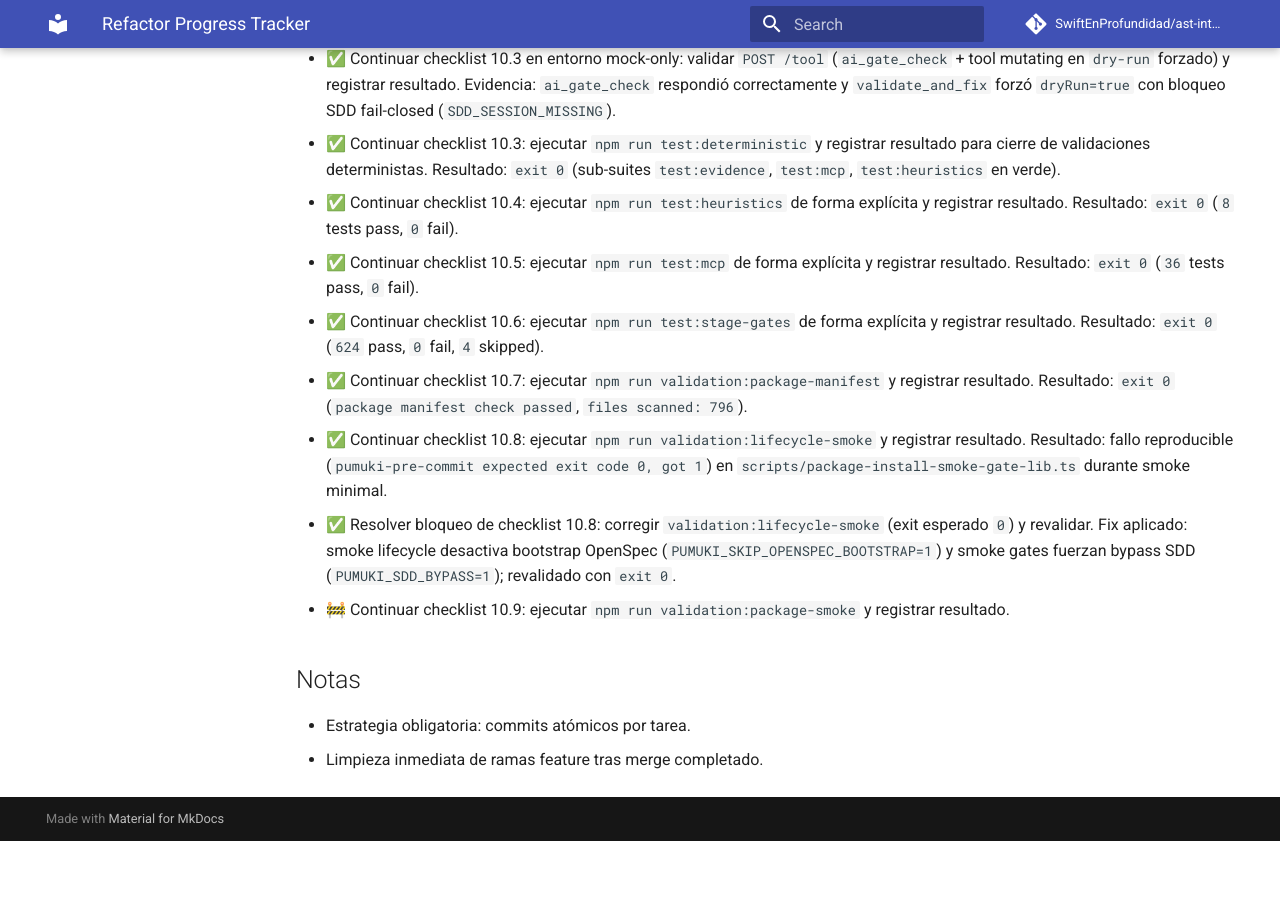
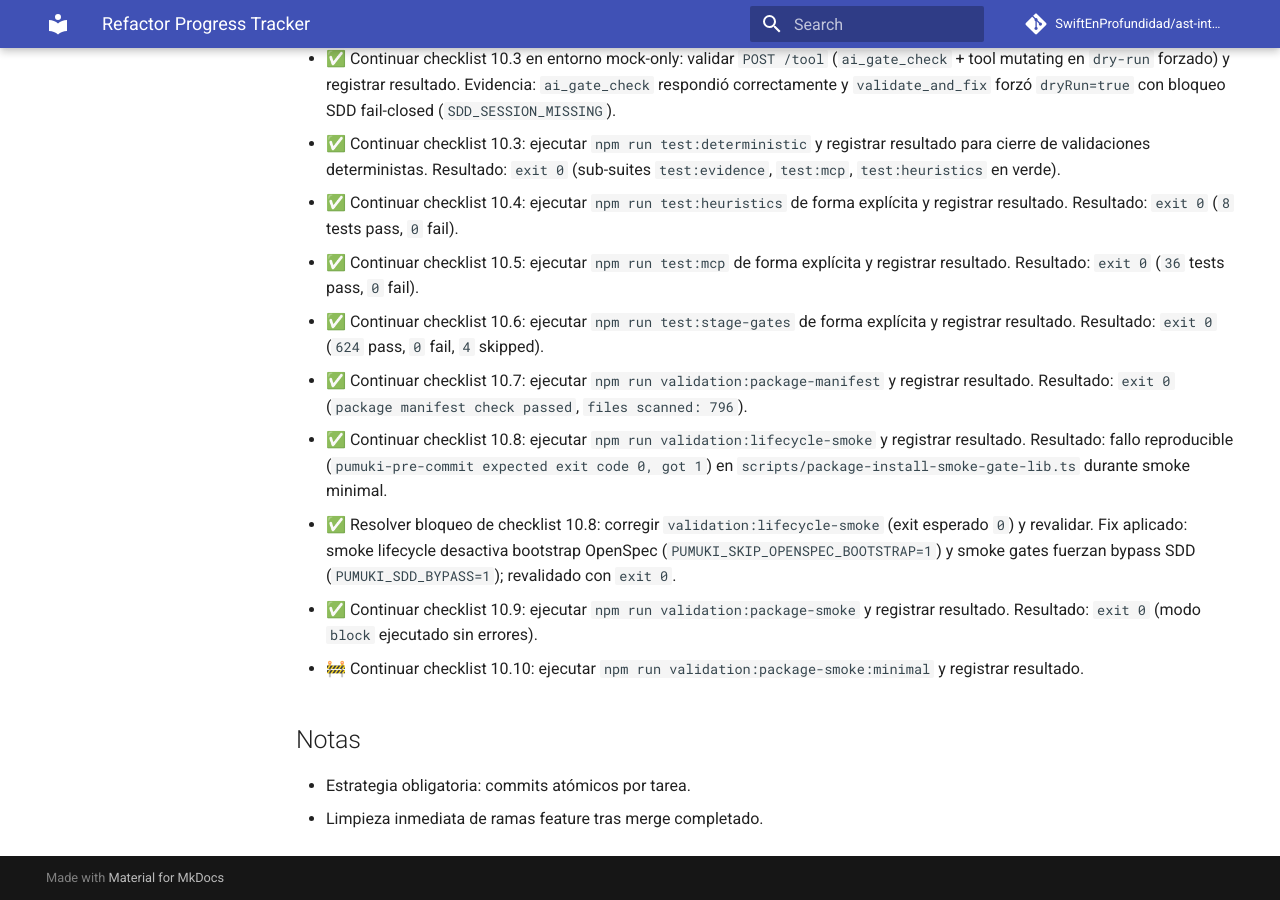
Before and after one commit to SwiftEnProfundidad/ast-intelligence-hooks, an MkDocs documentation site: the page built from docs/REFRACTOR_PROGRESS.md, in a window 1280 px wide and 900 px high, scrolled down 15329 px. Built offline with MkDocs 1.6.1 and Material for MkDocs 9.7.7, drawn with Linux system fonts in a browser that asks for light colours; comment, search, counter and statistics services are not loaded; before the commit the page ends 16170 px from its top, so only the background shows below that.

Commit message:
docs: record package smoke block validation success

```diff
--- a/docs/REFRACTOR_PROGRESS.md
+++ b/docs/REFRACTOR_PROGRESS.md
@@ -354,7 +354,8 @@ Estado consolidado del refactor con seguimiento de tareas y evidencia del avance
 - ✅ Continuar checklist 10.7: ejecutar `npm run validation:package-manifest` y registrar resultado. Resultado: `exit 0` (`package manifest check passed`, `files scanned: 796`).
 - ✅ Continuar checklist 10.8: ejecutar `npm run validation:lifecycle-smoke` y registrar resultado. Resultado: fallo reproducible (`pumuki-pre-commit expected exit code 0, got 1`) en `scripts/package-install-smoke-gate-lib.ts` durante smoke minimal.
 - ✅ Resolver bloqueo de checklist 10.8: corregir `validation:lifecycle-smoke` (exit esperado `0`) y revalidar. Fix aplicado: smoke lifecycle desactiva bootstrap OpenSpec (`PUMUKI_SKIP_OPENSPEC_BOOTSTRAP=1`) y smoke gates fuerzan bypass SDD (`PUMUKI_SDD_BYPASS=1`); revalidado con `exit 0`.
-- 🚧 Continuar checklist 10.9: ejecutar `npm run validation:package-smoke` y registrar resultado.
+- ✅ Continuar checklist 10.9: ejecutar `npm run validation:package-smoke` y registrar resultado. Resultado: `exit 0` (modo `block` ejecutado sin errores).
+- 🚧 Continuar checklist 10.10: ejecutar `npm run validation:package-smoke:minimal` y registrar resultado.
 
 ## Notas
 - Estrategia obligatoria: commits atómicos por tarea.
```
